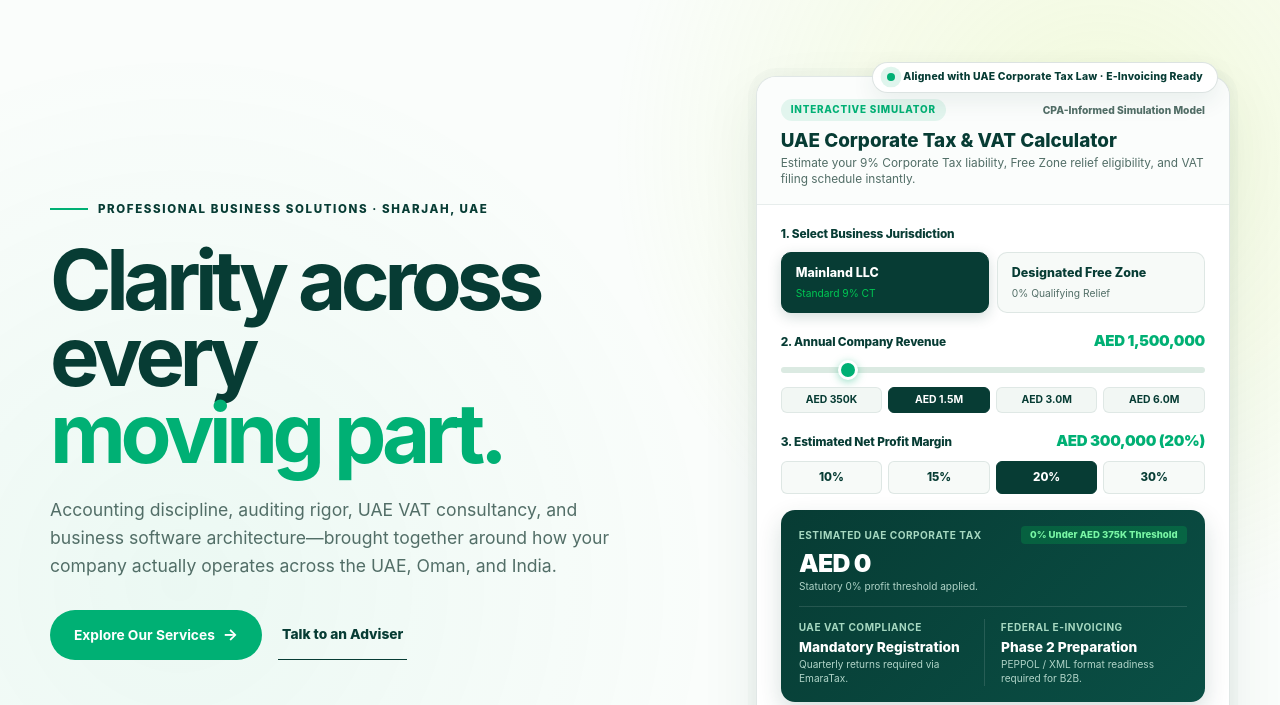
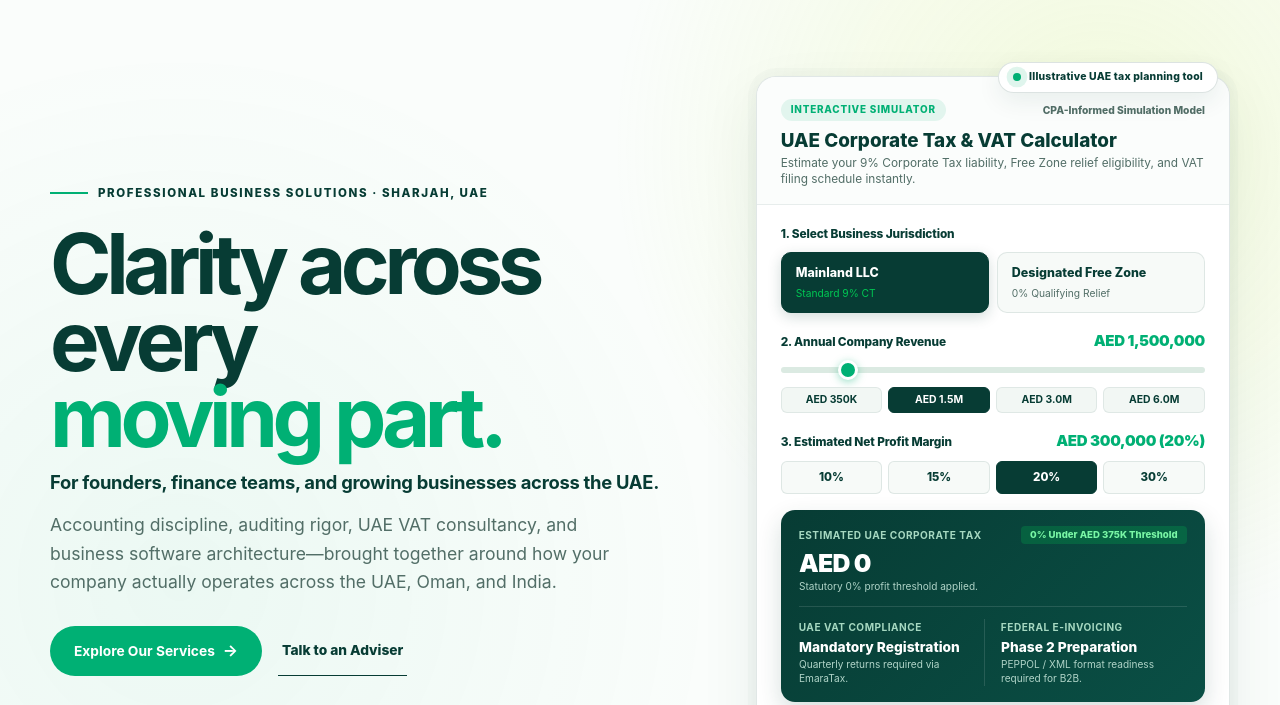
Before and after one commit to duotek-tech/finovision-preview, a plain HTML site: page index.html in a window 1280 px wide. Shown: the part 74-779 px from the top of the page. Drawn offline with Linux system fonts and the light colour scheme.

Commit message:
feat(hero): add target audience line and soften calculator badge to Illustrative UAE tax planning tool

```diff
--- a/index.html
+++ b/index.html
@@ -153,6 +153,7 @@
         <div class="hero-left reveal">
           <div class="welcome-pill">Professional Business Solutions · Sharjah, UAE</div>
           <h1>Clarity across every<br><span>moving part.</span></h1>
+          <p class="hero-audience-line">For founders, finance teams, and growing businesses across the UAE.</p>
           <p class="hero-desc">Accounting discipline, auditing rigor, UAE VAT consultancy, and business software architecture—brought together around how your company actually operates across the UAE, Oman, and India.</p>
           <div class="hero-btn-row">
             <a class="button-finoza" href="/services">Explore Our Services <span>→</span></a>
@@ -170,7 +171,7 @@
             <!-- Floating Regulatory Trust Badge -->
             <div class="calc-float-pill" aria-label="Regulatory compliance">
               <span class="live-dot" aria-hidden="true"></span>
-              <span>Aligned with UAE Corporate Tax Law · E-Invoicing Ready</span>
+              <span>Illustrative UAE tax planning tool</span>
             </div>
 
             <!-- Main Interactive Calculator Card -->
--- a/styles/advisory.css
+++ b/styles/advisory.css
@@ -992,6 +992,14 @@ body.finoza {
   overflow-wrap: break-word;
 }
 .finoza .hero-left h1 span { color: var(--finoza-green); }
+.finoza .hero-audience-line {
+  font-size: 1.15rem;
+  font-weight: 700;
+  color: var(--finoza-forest);
+  margin: -10px 0 16px;
+  line-height: 1.4;
+  letter-spacing: -0.015em;
+}
 .finoza .hero-desc { max-width: 590px; font-size: 1.1rem; }
 .finoza .hero-btn-row { flex-wrap: wrap; }
 .finoza .hero-text-link {
@@ -1512,6 +1520,7 @@ body.finoza {
 @media (max-width: 768px) {
   .finoza .finoza-hero { padding-top: 110px; }
   .finoza .hero-left h1 { font-size: clamp(2.4rem, 11vw, 4.2rem); line-height: 1.02; }
+  .finoza .hero-audience-line { font-size: 1.02rem; margin: -4px 0 12px; }
   .finoza .hero-desc { font-size: 1rem; }
   .finoza .finoza-calculator-wrap { max-width: 100%; }
   .finoza .calc-float-pill { top: -12px; right: 8px; font-size: 0.6rem; padding: 4px 10px; }
```
